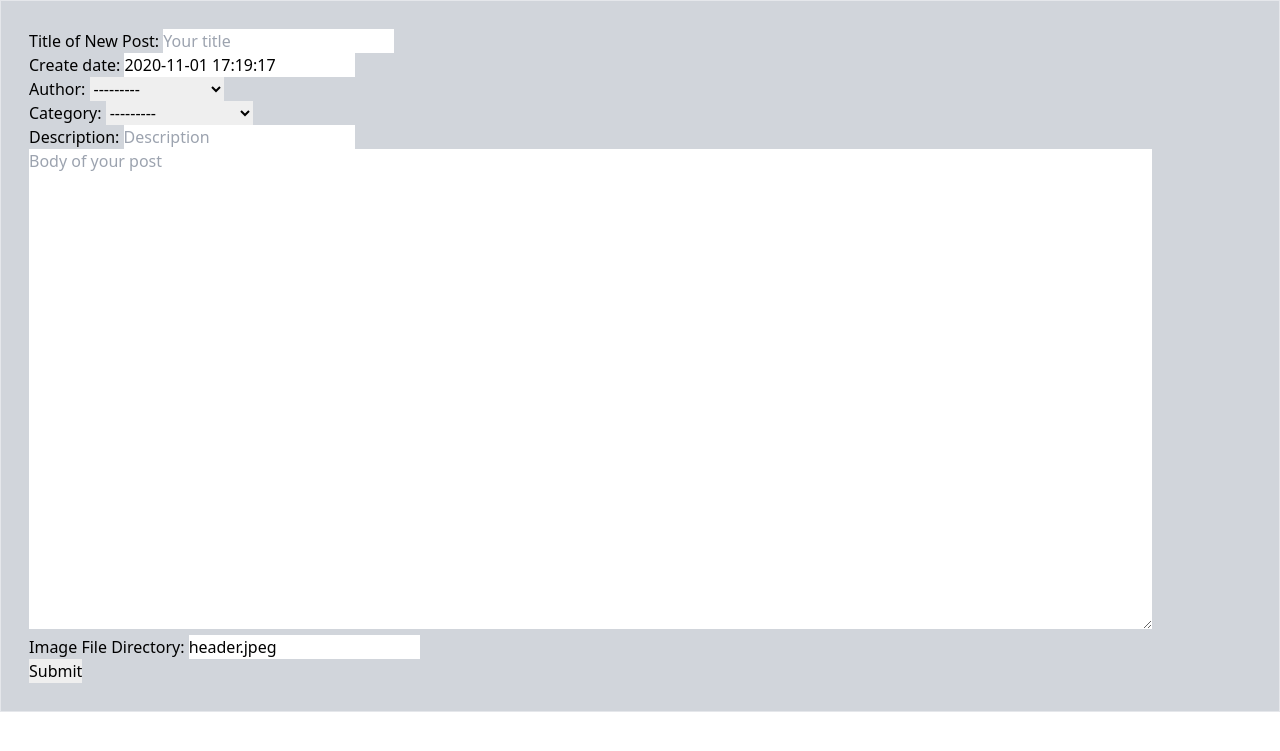
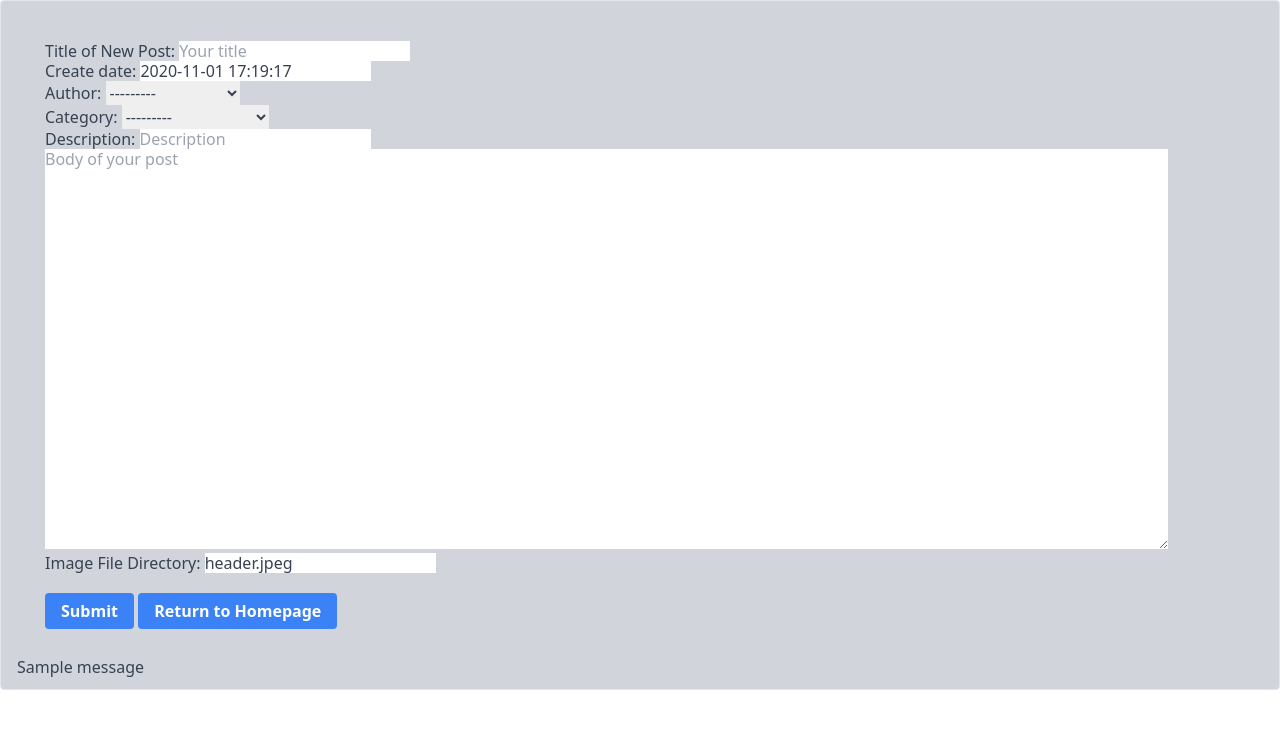
Before and after one commit to zwang452/djangoWebApp, a Django app: page /blogApp/create/ in a window 1280 px wide. Shown: the top 751 px of the page. Run offline with Django 3.2, Linux system fonts and the light colour scheme; data comes from the database, SQL or seed files in the repository; both versions use the stored data as it was after the commit; tables that the repository leaves empty hold one stand-in row (values such as "Sample post"); one stand-in notice (Sample message) is shown.

Commit message:
added update success message and minor text editing

```diff
--- a/blogApp/forms.py
+++ b/blogApp/forms.py
@@ -4,15 +4,12 @@ from .models import Author
 from .models import Catogory
 from datetime import datetime
 
-
+#Form for posting new post into database
 class PostForm(forms.ModelForm):
     title       = forms.CharField(label='Title of New Post', required=False,widget=forms.TextInput(attrs={"placeholder": "Your title"}))
-
     create_date = forms.DateTimeField(initial=datetime.now, required=False)
-
     author = forms.ModelChoiceField(queryset=Author.objects.all())
     catogory = forms.ModelChoiceField(label='Category',queryset=Catogory.objects.all())
-
     description = forms.CharField(label='Description', required=False,widget=forms.TextInput(attrs={"placeholder": "Description"}))
     body = forms.CharField(
                         label='',
--- a/blogApp/templates/blogApp/newPost.html
+++ b/blogApp/templates/blogApp/newPost.html
@@ -9,12 +9,26 @@
 
 
 </head>
-<div class = "border border-grey-1600 bg-gray-300">
-    <form action="/blogApp/" method="post" class = "m-5 p-2">
+<div class = "border border-grey-1600 bg-gray-300 appearance-none block w-full bg-gray-200 text-gray-700 rounded py-3 px-4 mb-3 leading-tight focus:outline-none focus:bg-white">
+    <form action="/blogApp/create/" method="post" class = "m-5 p-2">
         {% csrf_token %}
         {{ form.as_p }}
-        <input type="submit" value="Submit">
+        <input class="bg-blue-500 hover:bg-blue-700 text-white font-bold mt-5 py-2 px-4 rounded focus:outline-none focus:shadow-outline" type="submit" value="Submit">
+        <button class="bg-blue-500 hover:bg-blue-700 text-white font-bold py-2 px-4 rounded focus:outline-none focus:shadow-outline">
+            <a href="/blogApp/">Return to Homepage</a>
+            </button>
     </form>
+
+
+    <div>
+        {% if messages %}
+    <ul class="messages">
+    {% for message in messages %}
+    <li{% if message.tags %} class="{{ message.tags }}"{% endif %}>{{ message }}</li>
+    {% endfor %}
+</ul>
+{% endif %}
+    </div>
 </div>
 
 </body>
--- a/blogApp/views.py
+++ b/blogApp/views.py
@@ -1,17 +1,17 @@
 from django.http import HttpResponse
 from django.shortcuts import render
+from django.contrib import messages
 from .models import Post
 from .forms import PostForm
+
 
  # render page using index.html as template and load all posts into a list
 def index(request):
     posts = Post.objects.all().order_by('create_date')
 
-    form = PostForm(request.POST or None)
-    if form.is_valid():
-       form.save()
 
-    return render(request, 'blogApp/index.html', {'posts':posts, 'form':form})
+
+    return render(request, 'blogApp/index.html', {'posts':posts})
 
  # render page using post.html as template and load the post of interest, lists by categoty and lists by author
 def detail(request, post_id):
@@ -27,4 +27,5 @@ def create_post(request):
    form = PostForm(request.POST or None)
    if form.is_valid():
       form.save()
+      messages.success(request,'Post added successfully!')
    return render(request, 'blogApp/newPost.html', {'form':form})
```
Also changed, not shown: db.sqlite3.
